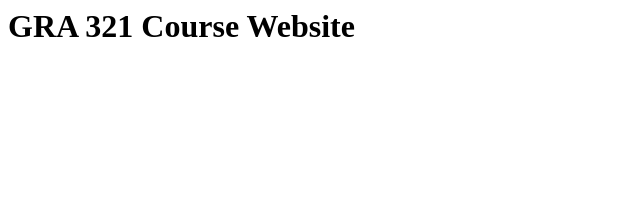
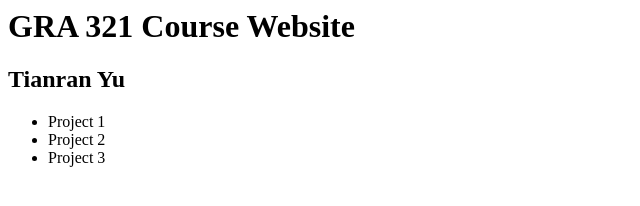
Before and after one commit to tianrany/gra321-f19, a plain HTML site: page index.html in a window 1280 px wide. Shown: the whole page, without its empty margins (0-640 px from the left). Drawn offline with Linux system fonts and the light colour scheme.

Commit message:
Add more detail

```diff
--- a/index.html
+++ b/index.html
@@ -1,8 +1,14 @@
 <html>
 <head>
-    <title>GRA 321</title>
+    <title>Tianran Yu - GRA 321</title>
  </head>
 <body>
     <h1>GRA 321 Course Website</h1>
+    <h2>Tianran Yu</h2>
+    <ul>
+        <li>Project 1</li>
+        <li>Project 2</li>
+        <li>Project 3</li>
+    </ul>
 </body>
 </html>
```
